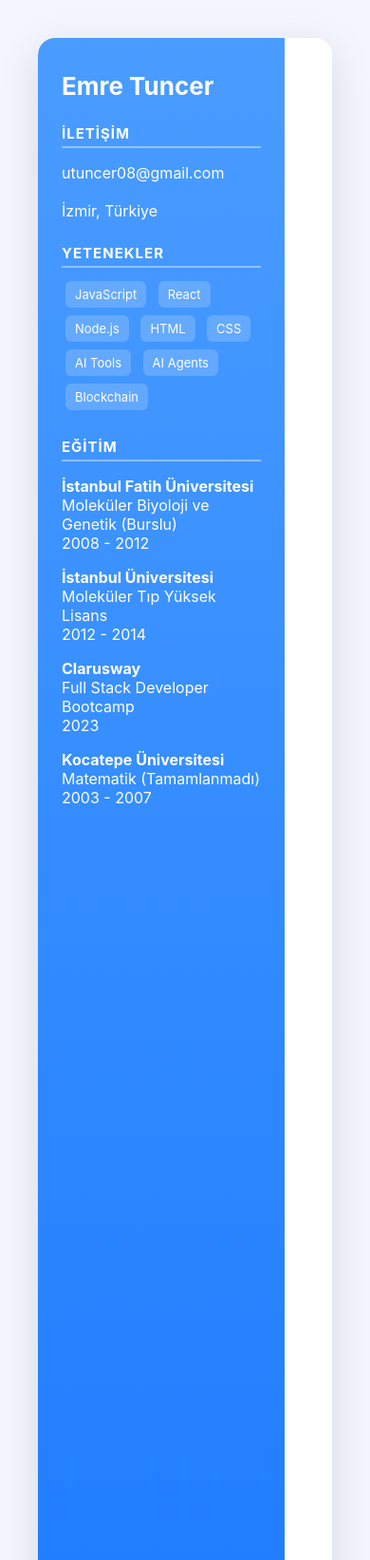
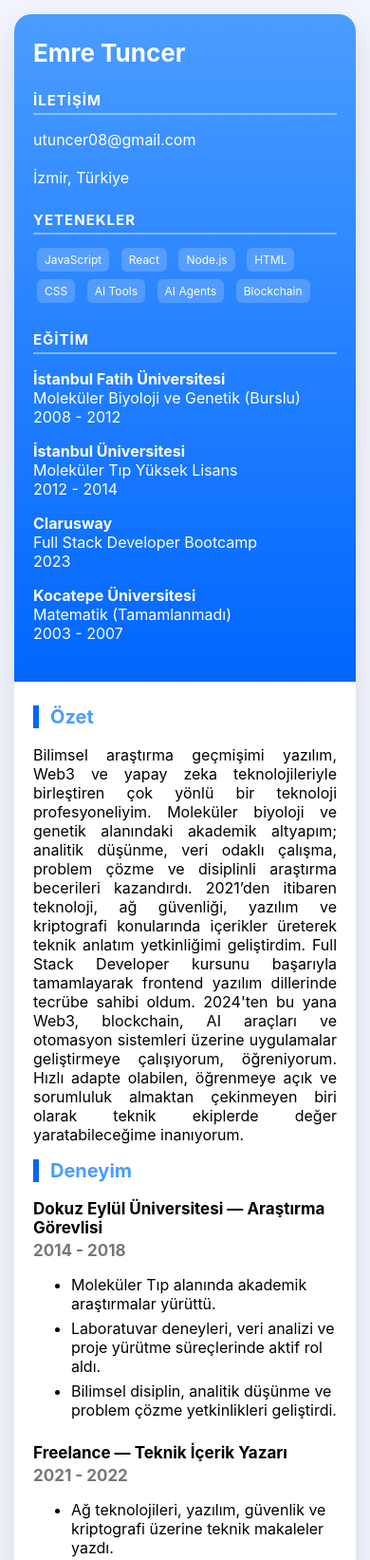
Before and after one commit to mrtuncr/cv, a plain HTML site: page index.html in a window 390 px wide. Shown: the top 1643 px of the page at 95% size. Drawn offline with Linux system fonts and the light colour scheme.

```diff
--- a/index.html
+++ b/index.html
@@ -3,7 +3,7 @@
 <head>
 <meta charset="UTF-8" />
 <meta name="viewport" content="width=device-width, initial-scale=1.0" />
-<title>Emre Tuncer CV</title>
+<title>Emre TUNCER CV</title>
 <style>
     body { font-family: 'Inter', Arial, sans-serif; margin: 0; padding: 40px; background: #f3f6ff; }
     .cv-container { max-width: 1000px; margin: auto; background: #ffffff; border-radius: 18px; overflow: hidden; box-shadow: 0 12px 45px rgba(0,0,0,0.12); display: grid; grid-template-columns: 260px 1fr; }
@@ -19,6 +19,15 @@
     .experience-details li { margin-bottom: 6px; }
     .project-grid { display: grid; grid-template-columns: repeat(3, 1fr); gap: 15px; }
     .project-card { background: #f8f5ff; border: 1px solid #e7dfff; border-radius: 10px; padding: 12px; }
+@media (max-width: 768px) {
+    body { padding: 15px; }
+    .cv-container { grid-template-columns: 1fr; }
+    .left-col { padding: 25px 20px; }
+    .right-col { padding: 25px 20px; }
+    .experience-header { flex-direction: column; gap: 4px; }
+    .project-grid { grid-template-columns: 1fr; }
+    .skill-tag { font-size: 12px; padding: 5px 8px; }
+}
 </style>
 </head>
 <body>
```
